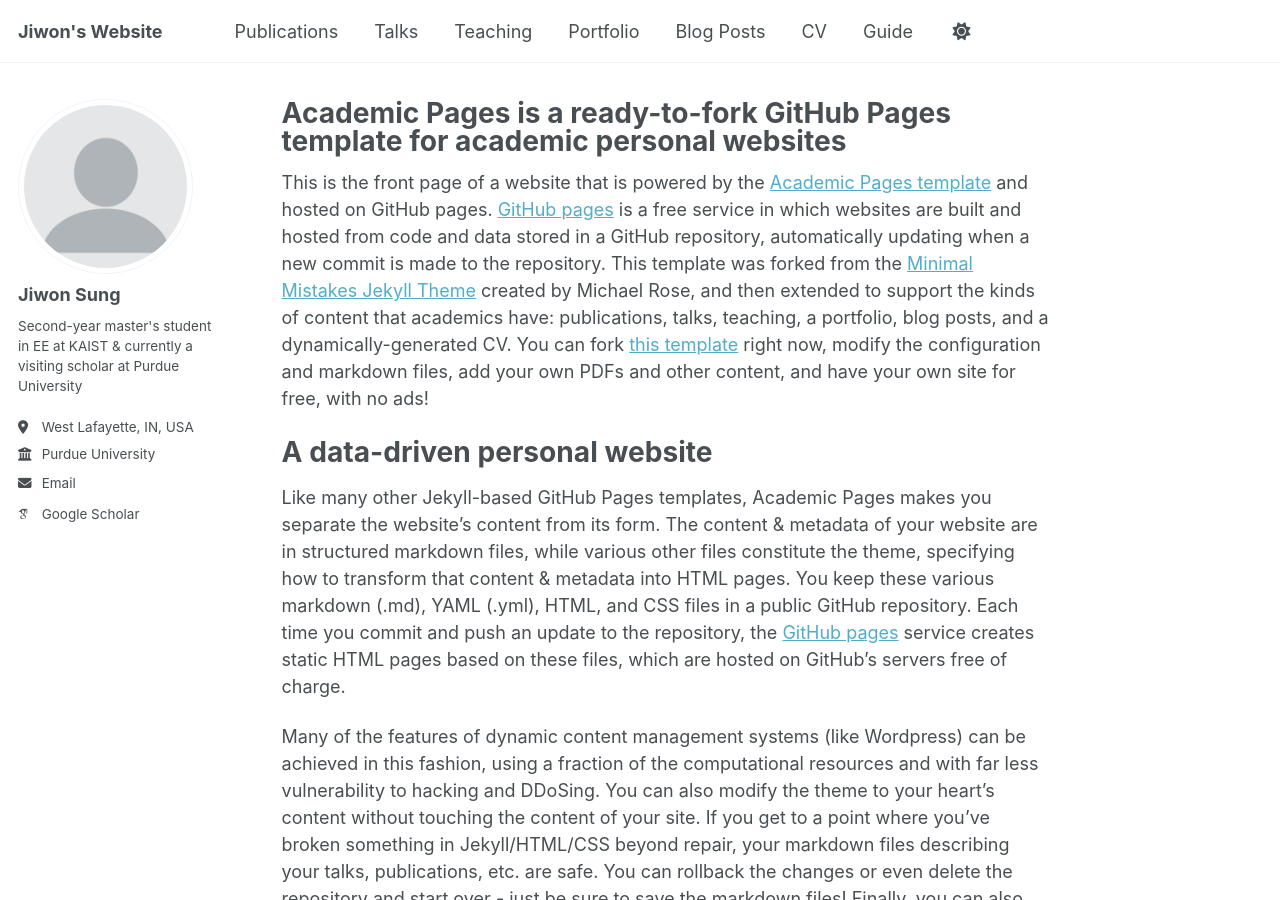
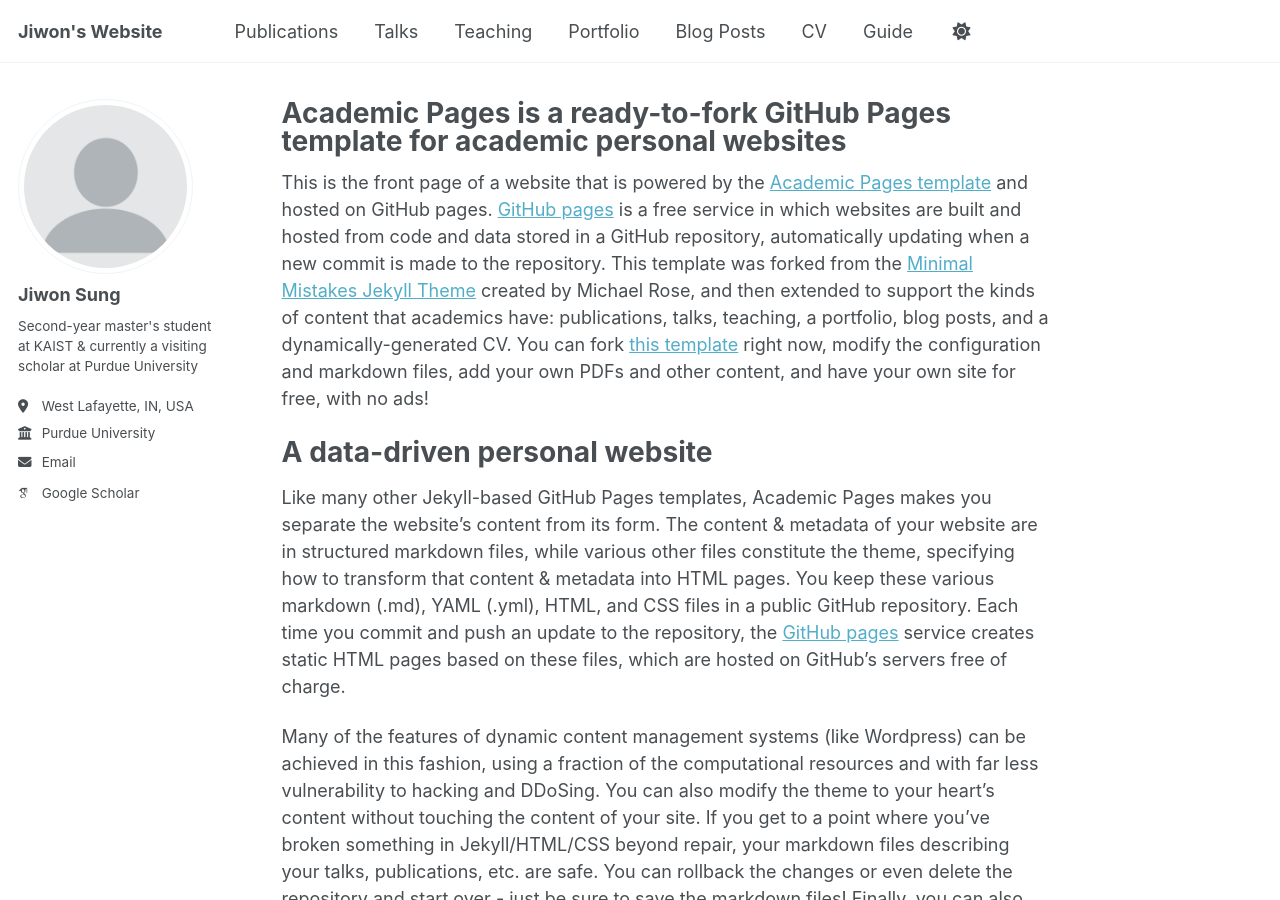
Before and after one commit to sunione/sunione.github.io, a Jekyll site: the page built from _pages/about.md, in a window 1280 px wide and 900 px high. Built offline with Jekyll 4.4.1, drawn with Linux system fonts in a browser that asks for light colours; some web fonts are replaced.

```diff
--- a/_config.yml
+++ b/_config.yml
@@ -25,7 +25,7 @@ author:
   avatar           : "profile.png"
   name             : "Jiwon Sung"
   pronouns         : # example: "she/her"
-  bio              : "Second-year master's student in EE at KAIST & currently a visiting scholar at Purdue University"
+  bio              : "Second-year master's student at KAIST & currently a visiting scholar at Purdue University"
   location         : "West Lafayette, IN, USA"
   employer         : "Purdue University"
   uri              : # URL
```
